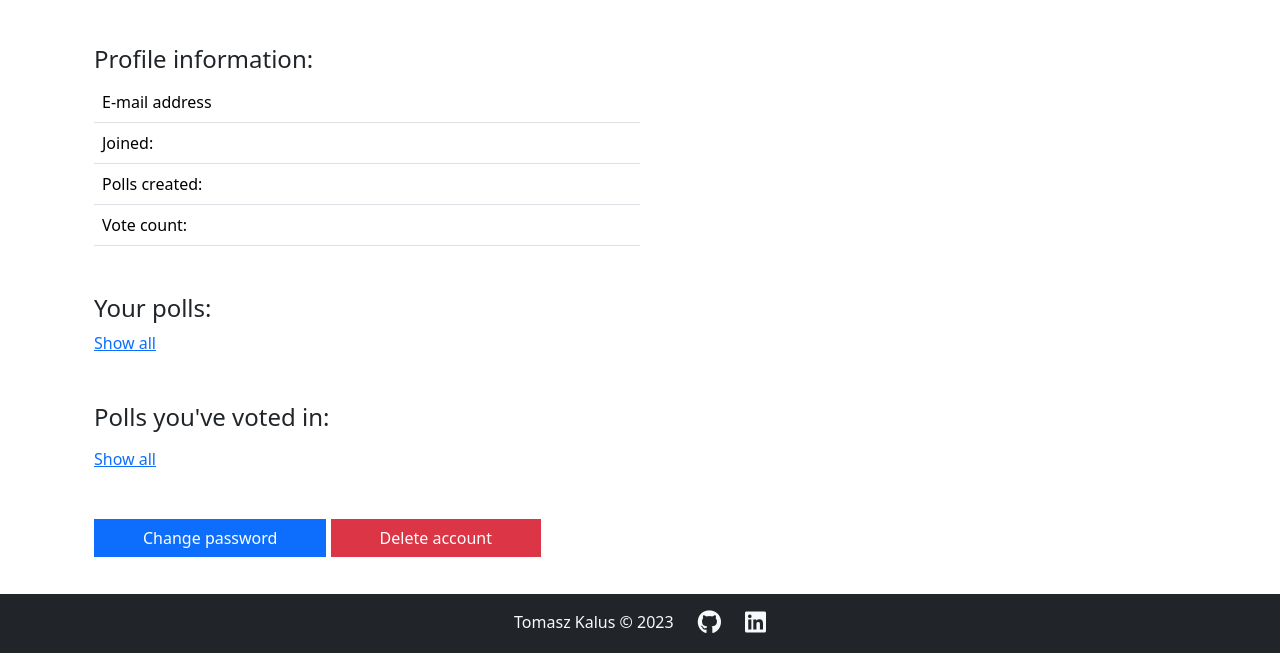
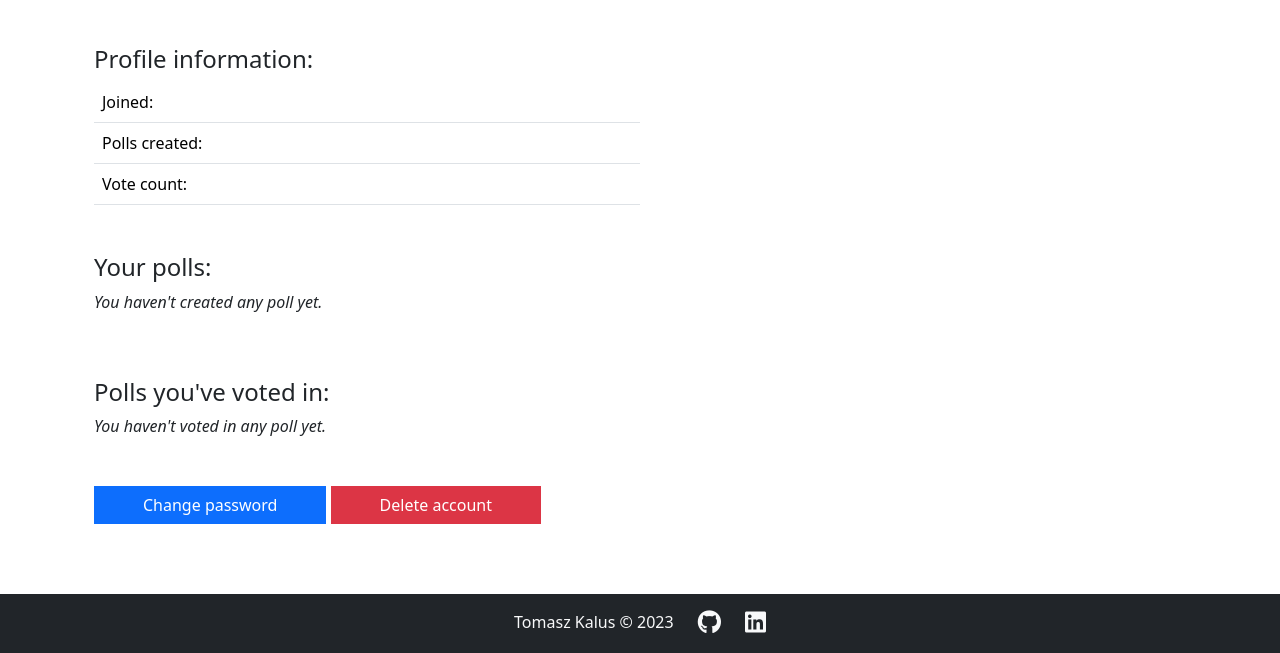
Before and after one commit to tomaszkalus/polls-web-app, a Python web app: template templates/profile.html in a window 1280 px wide. Shown: the part 147-800 px from the top of the page. Run offline with Jinja, Linux system fonts and the light colour scheme; the template is opened without the code that fills it, so the values that code supplies are empty; some libraries are stand-ins or nearby versions.

Commit message:
Removed email from login, added unlisted polls

```diff
--- a/__init__.py
+++ b/__init__.py
@@ -13,7 +13,7 @@ def create_app():
     app.config["SECRET_KEY"] = "secret-key-goes-here"
     app.config[
         "SQLALCHEMY_DATABASE_URI"
-    ] = f"mysql+pymysql://{db_username}:{db_password}@127.0.0.1/polls2"
+    ] = f"mysql+pymysql://{db_username}:{db_password}@127.0.0.1/polls"
     app.config["TEMPLATES_AUTO_RELOAD"] = True
 
     from polls_app.models import db
--- a/main.py
+++ b/main.py
@@ -1,7 +1,8 @@
-from flask import Blueprint, render_template
+from flask import Blueprint, render_template, current_app
 from flask_login import login_required, current_user
 
 main = Blueprint("main", __name__)
+from .models import Poll
 
 
 @main.route("/")
--- a/models.py
+++ b/models.py
@@ -1,7 +1,6 @@
 from flask_sqlalchemy import SQLAlchemy
 from sqlalchemy.orm import DeclarativeBase, Mapped, mapped_column, relationship
-from sqlalchemy import DateTime, ForeignKey, Column, Table, select, func
-from sqlalchemy.ext.hybrid import hybrid_property
+from sqlalchemy import DateTime, ForeignKey, Column, Table
 import datetime
 from flask_login import UserMixin
 import sqlalchemy as sa
@@ -25,7 +24,6 @@ users_answers_assoc = Table(
 class User(UserMixin, db.Model):
     __tablename__ = "user"
     id: Mapped[int] = mapped_column(db.Integer, primary_key=True)
-    email: Mapped[str] = mapped_column(db.String(254), unique=True, nullable=False)
     password: Mapped[str] = mapped_column(db.String(128), nullable=False)
     username: Mapped[str] = mapped_column(db.String(30), unique=True, nullable=False)
     join_date: Mapped[datetime.date] = mapped_column(
@@ -58,6 +56,7 @@ class Poll(db.Model):
     answers: Mapped[List["Answer"]] = relationship(
         back_populates="poll", order_by="Answer.order"
     )
+    is_unlisted: Mapped[bool] = mapped_column(db.Boolean, default=False)
 
     @property
     def total_number_of_votes(self):
--- a/polls.py
+++ b/polls.py
@@ -20,14 +20,16 @@ def create_poll():
         answerIndex = 1
         while True:
             if new_answer_text := request.form.get(f'poll-answer-{answerIndex}'):
-                print(new_answer_text)
                 new_answer = Answer(text = new_answer_text, order = answerIndex)
                 answers.append(new_answer)
                 answerIndex += 1
             else:
                 break
 
-        new_poll = Poll(user_id = int(current_user.get_id()), name = request.form.get('poll-title'), answers = answers)
+        print(request.form.get('unlisted'))
+        unlisted = True if request.form.get('unlisted') else False
+
+        new_poll = Poll(user_id = int(current_user.get_id()), name = request.form.get('poll-title'), answers = answers, is_unlisted = unlisted)
 
         db = current_app.config["db"]
         db.session.add(new_poll)
--- a/static/createPoll.js
+++ b/static/createPoll.js
@@ -16,7 +16,7 @@ createApp({
 
         })();
 
-        const pollAnswersLimit = 10;
+        const pollAnswersLimit = 8;
         const pollAnswers = ref([{ text: '', isRemovable: false }, { text: '', isRemovable: false }]);
         const isExpirationEnabled = ref(false);
 
--- a/templates/auth/login.html
+++ b/templates/auth/login.html
@@ -9,8 +9,8 @@ Polls - Login
 
 <form action="{{ url_for('auth.login')}}" method="post">
     <p class="fs-1">Log in</p>
-    <label for="email" class="form-label" >E-mail:</label>
-    <input class="form-control" type="text" name="email"><br>
+    <label for="username" class="form-label" >Username:</label>
+    <input class="form-control" type="text" name="username"><br>
 
     <label for="password" class="form-label" >Password:</label>
     <input class="form-control"  type="password" name="password"><br>
--- a/templates/index.html
+++ b/templates/index.html
@@ -4,4 +4,7 @@
 {% block content %}
 <p class="fs-1">Welcome to the polls app!</p>
 <p>Feel free to <a href="{{ url_for('polls.create_poll')}}">create your first poll.</a></p>
+
+<p class="fs-1">Latest polls!</p>
+
 {% endblock %}
--- a/templates/profile.html
+++ b/templates/profile.html
@@ -12,10 +12,7 @@ Polls - Your Profile
 <div class=" w-50 my-5">
     <h4>Profile information:</h4>
     <table class="table">
-        <tr>
-            <td>E-mail address</td>
-            <td>{{ user.email }}</td>
-        </tr>
+
 
         <tr>
             <td>Joined:</td>
@@ -39,22 +36,37 @@ Polls - Your Profile
 <div class="mb-5">
     <h4>Your polls:</h4>
     <ul class="list-group">
+        {% if user.polls|length %}
+            <ul class="list-group mb-2">
                 {% for poll in user.polls[:3] %}
                 <li class="list-group-item">
-            <a href="{{ url_for('polls.poll_vote', poll_id=poll.id) }}">{{poll.name}}</a> <span>by
-                {{poll.author.username}}</span>
+                    <a href="{{ url_for('polls.poll_vote', poll_id=poll.id) }}">{{poll.name}}</a>
                     <div class="mt-1">
-                <span class="me-3"><i class="fas fa-user me-2"></i>{{ poll.author.username }}</span>
-                <span><i class="fas fa-poll me-2"></i>{{ poll.total_number_of_votes }}</span>
+                        <span class="me-2"><i class="fas fa-poll me-1"></i>{{ poll.total_number_of_votes }} votes</span>
+
+                        {% if poll.is_unlisted is sameas true %}
+                        <span><i class="fas fa-unlock me-1"></i>Unlisted</span>
+                        {% else %}
+                        <span><i class="fas fa-eye me-1"></i>Public</span>
+                        {% endif %}
+
                     </div>
                 </li>
                 {% endfor %}
             </ul>
             <a href="">Show all</a>
+        {% else %}
+            <p class="fst-italic">You haven't created any poll yet.</p>
+        {% endif %}
+
+
 </div>
 
 <div class="mb-5">
     <h4>Polls you've voted in:</h4>
+
+
+        {% if user.voted_polls|length %}
             <ul class="list-group mb-2">
                 {% for poll in user.voted_polls[:3] %}
                 <li class="list-group-item">
@@ -67,6 +79,13 @@ Polls - Your Profile
                 {% endfor %}
             </ul>
             <a href="">Show all</a>
+        {% else %}
+            <p class="fst-italic">You haven't voted in any poll yet.</p>
+        {% endif %}
+
+
+
+
 </div>
 
 <button type="submit" class="btn btn-primary px-5">Change password</button>
```
Also changed, not shown: auth.py (+13 -6 lines), templates/auth/change_password.html (added, +32 -0 lines), templates/auth/register.html (+5 -4 lines). Lines whose indentation alone changed are shown as unchanged.
